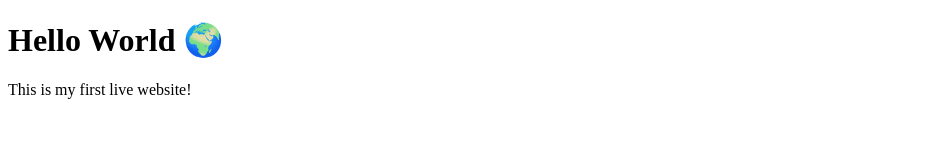
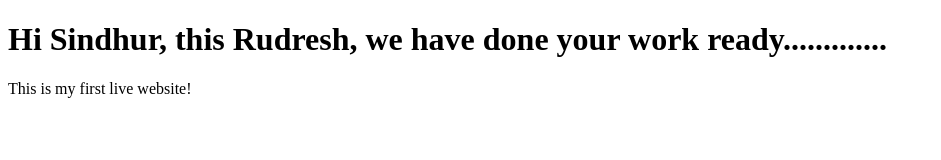
Before and after one commit to rudreshpr/mywebsite, a plain HTML site: page index.html in a window 1280 px wide. Shown: the whole page, without its empty margins (0-941 px from the left). Drawn offline with Linux system fonts and the light colour scheme.

Commit message:
Update index.html

```diff
--- a/index.html
+++ b/index.html
@@ -6,7 +6,7 @@
     <title>My First Live Page</title>
 </head>
 <body>
-    <h1>Hello World 🌍</h1>
+    <h1>Hi Sindhur, this Rudresh, we have done your work ready.............</h1>
     <p>This is my first live website!</p>
 </body>
 </html>
```
